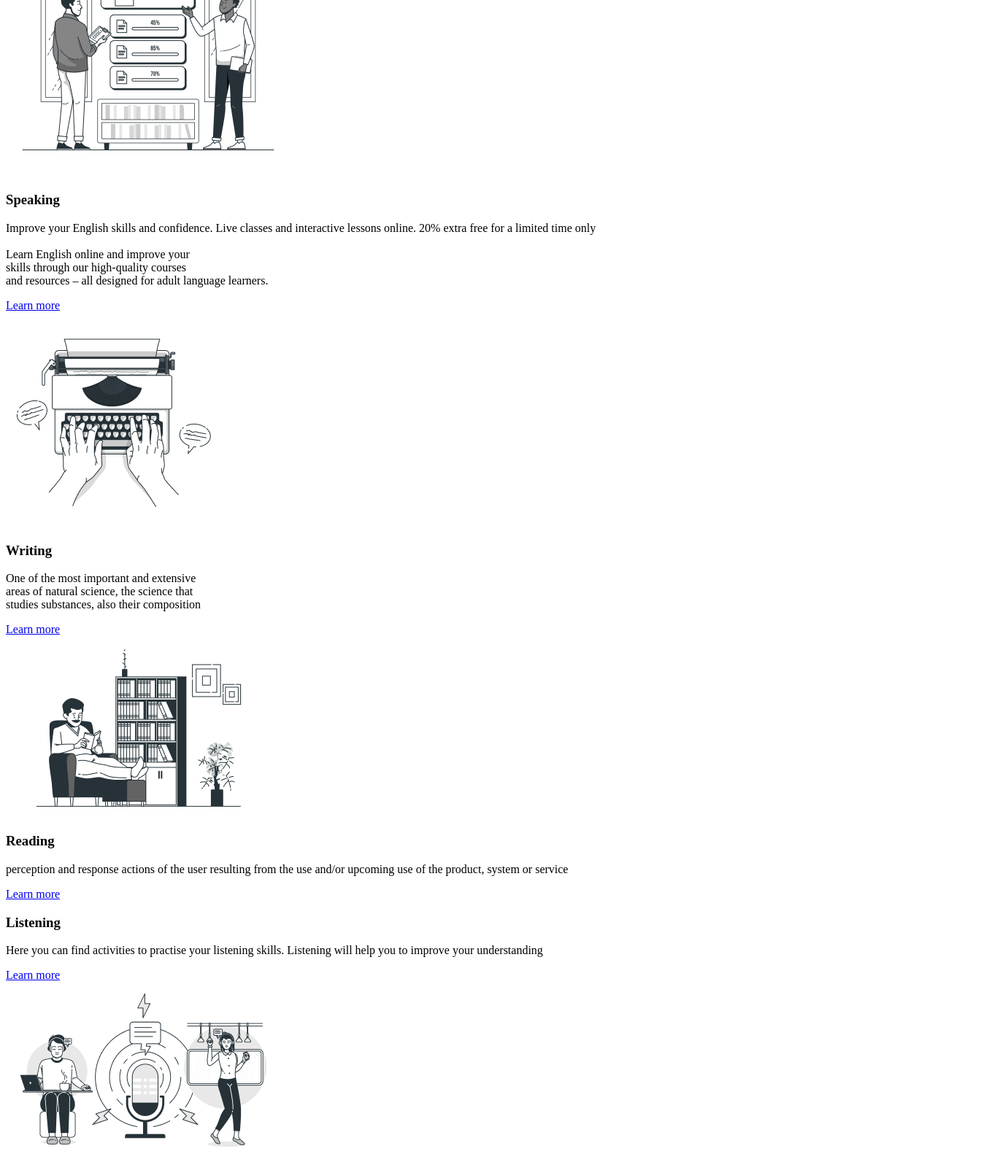
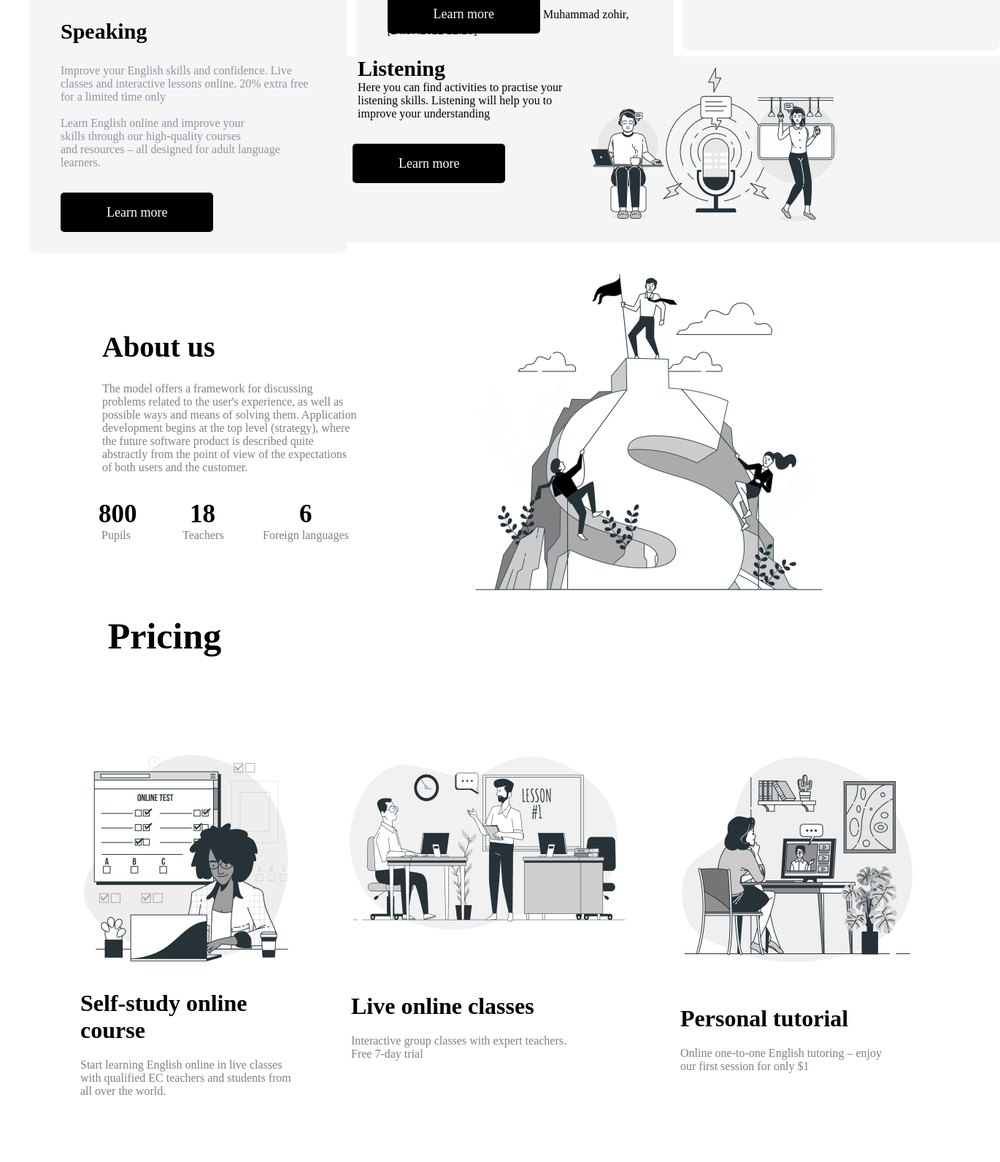
Before and after one commit to bekhruzbek7837/bexruz2003, a plain HTML site: page index.html in a window 1280 px wide. Shown: the part 1207-2800 px from the top of the page at 73% size, 1370 px wide, since content can reach past the window. After the commit the page ends 2712 px from the top, so only its background shows below. Drawn offline with Linux system fonts and the light colour scheme.

Commit message:
finished

```diff
--- a/index.html
+++ b/index.html
@@ -1,3 +1,4 @@
+Muhammad zohir, [24.07.2022 22:28]
 <!DOCTYPE html>
 <html lang="en">
 
@@ -36,7 +37,7 @@
                             <a href="#">Contacts</a>
                         </li>
                     </ul>
-                    <div class="bot">
+                    <div class="btn">
                         <a href="#">Let's talk</a>
 
                     </div>
@@ -47,11 +48,11 @@
 
             </div>
             </header>
-            <div class="feel">
-                <div class="felt">
+            <div class="glavni">
+                <div class="center">
                     <img src="./imgs/Learning languages-bro 1.png" alt="">
                 </div>
-                <div class="too">
+                <div class="text">
                     <h1>Learn
                         Any Foreign
                         Language</h1>
@@ -59,7 +60,7 @@
                         each student, you will be able to make your
                         first sketch after the first lesson.</h2>
 
-                    <div class="being">
+                    <div class="btn2">
                         <a href="#">Get started</a>
                     </div>
 
@@ -68,13 +69,13 @@
 
             <section>
                 <div class="container">
-                    <div class="rock">
-                        <div class="pop">
+                    <div class="box3">
+                        <div class="box3-title">
                             <h2>Skills</h2>
                         </div>
-                        <div class="skirt">
+                        <div class="hero">
                             <div class="box4">
-                                <div class="speak">
+                                <div class="speaking-box">
                                     <img src="./imgs/Shared goals-bro 1.png" alt="">
                                     <h3>Speaking</h3>
                                     <p>Improve your English skills and confidence.
@@ -85,44 +86,45 @@
                                         skills through our high-quality courses <br>
                                         and resources – all designed for adult language learners.
                                     </p>
-                                    <div class="speaking">
+                                    <div class="speaking-button">
                                         <a href="#">Learn more</a>
                                     </div>
                                 </div>
                             </div>
-                            <div class="has">
-                                <div class="write">
+                            <div class="box5">
+                                <div class="writing-box">
                                     <img src="./imgs/Typewriter-bro 1.png" alt="">
                                     <h3>Writing</h3>
                                     <p>One of the most important and extensive <br>
                                         areas of natural science, the science that <br>
                                         studies substances, also their composition </p>
-                                    <div class="Writing">
+                                    <div class="writing-button">
                                         <a href="#">Learn more</a>
-                                    </div>
+                                        Muhammad zohir, [24.07.2022 22:28]
+</div>
                                 </div>
                             </div>
-                            <div class="make">
-                                <div class="read">
+                            <div class="box6">
+                                <div class="reading-box">
                                     <img src="./imgs/House bookshelves-bro 1.png" alt="">
                                     <h3>Reading</h3>
                                     <p>perception and response actions of the user
                                         resulting from the use and/or upcoming use
                                         of the product, system or service</p>
-                                    <div class="Reading">
+                                    <div class="reading-button">
                                         <a href="#">Learn more</a>
                                     </div>
                                 </div>
                             </div>
                         </div>
-                        <div class="gone">
-                            <div class="listen">
-                                <div class="listening">
+                        <div class="box7">
+                            <div class="listening-box">
+                                <div class="listening-teext">
                                     <h3>Listening</h3>
                                     <p>Here you can find activities to practise
                                         your listening skills. Listening will help you
                                         to improve your understanding </p>
-                                    <div class="listens">
+                                    <div class="listening-button">
                                         <a href="#">Learn more</a>
                                     </div>
                                 </div>
@@ -135,26 +137,26 @@
                 </div>
             </section>
 
-            <div class="danger">
-                <div class="danger1">
+            <div class="font">
+                <div class="font-text">
                     <h1>About us</h1>
                 </div>
-                <div class="danger-p">
+                <div class="font-p">
                     The model offers a framework for discussing problems related to the user's experience, as well as
                     possible ways and means of solving them. Application development begins at the top level (strategy),
                     where the future software product is described quite abstractly from the point of view of the
                     expectations of both users and the customer.
                 </div>
                 <div class="all">
-                    <div class="done">
+                    <div class="font-son">
                     <p>800</p>
                     <span>Pupils</span>
                 </div>
-                <div class="danger2">
+                <div class="font-son-2">
                     <p>18</p>
                     <span>Teachers</span>
                 </div>
-                <div class="danger3">
+                <div class="font-son-3">
                     <p>6</p>
                     <span>Foreign languages</span>
                 </div>
@@ -162,10 +164,10 @@
 
 
             </div>
-            <div class="alohida-rasm">
+            <div class="another-img">
                 <img src="./imgs/Business competition-bro 1.png" alt="">
             </div>
-            <div class="opwiy-2">
+            <div class="all-2">
                  <div class="pricing">
                 <div class="precing">
                     <h1 style="text-align: center;">Pricing</h1>
@@ -188,7 +190,9 @@
                     <img src="./imgs/Lesson-bro 1.png" alt="">
                     <h1>Live online classes</h1>
                     <p>Interactive group
-                        classes with expert
+
+
+classes with expert
                         teachers. Free 7-day trial</p>
                 </div>
             </div>
--- a/style.css
+++ b/style.css
@@ -0,0 +1,322 @@
+*{
+    margin: 0;
+    padding: 0;
+    box-sizing: border-box;
+
+}
+.container{
+    width: 1200px;
+    margin: 0 auto;
+
+
+}
+.britlex{
+    width: 106px;
+    height: 34px;
+    margin-left: 129px;
+    margin-top: 57px;
+
+    font-family: 'Poppins';
+    font-style: normal;
+    font-weight: 400;
+    font-size: 36px;
+    line-height: 54px;
+    /* identical to box height */
+    color: #000000;
+    }
+    .links > ul > li > a{
+        text-decoration: none;
+        font-weight: 50px;
+        font-size: 16px;
+        line-height: 30px;
+         color:#263238 ;
+
+    }
+    .links >ul > li{
+        padding: 45px;
+    }
+    .links >  ul{
+        display: flex;
+        margin-left: 350px;
+        margin-top: -75px;
+    }
+    .btn > a{
+    border: solid 1px;
+    padding: 15px 40px;
+    margin-top: -50px;
+    margin-left: 1100px;
+
+}
+.nav{
+    position: fixed;
+    background: white;
+
+}
+.btn{
+    margin-top: -65px;
+    text-decoration: none;
+}
+.center > img{
+    width: 651px;
+    height: 650px;
+    margin-left: 616px;
+    margin-top: 50px;
+}
+.text > h1{
+   margin-top: -550px;
+   width: 400px;
+   margin-left: 120px;
+   font-size: 60px;
+
+}
+.text > h2{
+    width: 432px;
+    font-size: 21px;
+    margin-left: 120px;
+
+}
+
+.btn2 > a{
+    text-decoration: none;
+    border: solid 1px;
+    padding: 15px 40px;
+    margin-left: 100px;
+    background-color: black;
+    color: white;
+    border-radius: 20px;
+    font-size: 60px;
+}
+.btn2{
+    margin-top: 50px;
+}
+
+
+
+.box3{
+    width: 1330px;
+    margin: 0 auto;
+}
+.hero{
+    display: flex;
+    justify-content: space-between;
+}
+.box3-title{
+    margin-left: 500px;
+    font-size: 48px;
+    font-weight: 600;
+    line-height: 80px;
+}
+.speaking-box, .writing-box, .reading-box{
+    width: 435px;
+    background: rgba(245, 245, 245, 1);
+    border-radius: 10px;
+    margin-top: 96px;
+}
+.reading-box{
+    height: 531px;
+}
+.speaking-box > img{
+    margin-top: 35px;
+    margin-left: 23px;
+}
+.speaking-box > h3{
+    margin-top: 40px;
+    margin-left: 43px;
+    font-size: 30px;
+    font-weight: 600;
+    line-height: 80px;
+}
+.speaking-box > p, .writing-box > p{
+    width: 347px;
+    font-size: 16px;
+    margin-left: 43px;
+    margin-top: 5px;
+    color: #8F95A5;
+}
+.speaking-button{
+    margin-top: 46px;
+    margin-left: 43px;
+    padding-bottom: 42px;
+}
+.speaking-button > a{
+    text-decoration: none;
+    padding: 17px 63px;
+    background: black;
+    border-radius: 5px;
+    color: #fff;
+    font-size: 18px;
+    line-height: 27px;
+}
+.writing-box > img{
+    margin-left: 122px;
+}
+.writing-box > h3{
+    margin-left: 43px;
+    font-size: 30px;
+    font-weight: 600;
+    line-height: 80px;
+}
+.writing-button,.listening-button{
+    margin-top: 46px;
+    margin-left: 43px;
+    padding-bottom: 36px;
+}
+.writing-button > a, .reading-button > a,.listening-button > a{
+    text-decoration: none;
+    padding: 17px 63px;
+    background: black;
+    border-radius: 5px;
+    color: #fff;
+    font-size: 18px;
+    line-height: 27px;
+}
+.listening-teext > h3{
+    font-size: 30px;
+    margin-left: 50px;
+}
+.listening-teext > p{
+width: 300px;
+margin-left: 50px;
+}
+.listening-box{
+display: flex;
+background-color: #f5f5f5;
+margin-left: 400px;
+margin-top: -270px;
+}
+.box5{
+    margin-top: -10px;
+}
+.font-text{
+    margin-top: 50px;
+    margin-left: 100px;
+    font-size: 20px;
+}
+.font-p{
+    width: 350px;
+    margin-left: 100px;
+    margin-top: 25px;
+    color: grey;
+}
+.font-son > p{
+  font-weight: 600;
+  font-size: 35px;
+  margin-left: 95px;
+  margin-top: 10px;
+
+}
+.font-son > span{
+    color: grey;
+    margin-left: 99px;
+}
+
+.font-son-2 > p{
+    font-weight: 600;
+    font-size: 35px;
+    margin-left: 220px;
+    margin-top: -58px;
+  }
+  .font-son-2 > span{
+      color: grey;
+      margin-left: 210px;
+  }
+
+  .font-son-3 > p{
+    font-weight: 600;
+    font-size: 35px;
+    margin-left: 370px;
+    margin-top: -58px;
+  }
+  .font-son-3 > span{
+    color: grey;
+    margin-left: 320px;
+}
+.font-rasm{
+ width: -1000px;
+  margin-left: 700px;
+  margin-top: -300px;
+}
+.all{
+  margin-top: 35px;
+}
+.font{
+  margin-top: 120px;
+}
+.another-img{
+  width: 500px;
+  height: 500px;
+  margin-left: 600px;
+  margin-top: -400px;
+}
+.precing{
+  text-align: center;
+  font-size: 25px;
+}
+.pricing-1 > img{
+  margin-top: 70px;
+  margin-left: 60px;
+}
+.pricing-1 > h1{
+  margin-left: 70px;
+  margin-top: 25px;
+}
+.pricing-1 > p{
+  width: 300px;
+  margin-top: 20px;
+  margin-left: 70px;
+  color: grey;
+}
+
+
+
+
+
+
+.pricing-2 > img{
+  margin-top: 70px;
+  margin-left: 60px;
+}
+.pricing-2 > h1{
+  margin-left: 70px;
+  margin-top: 65px;
+}
+.pricing-2 > p{
+  width: 300px;
+  margin-top: 20px;
+  margin-left: 70px;
+  color: grey;
+}
+
+
+
+
+
+.pricing-3 > img{
+  margin-top: 70px;
+  margin-left: 60px;
+}
+.pricing-3 > h1{
+  margin-left: 70px;
+  margin-top: 25px;
+}
+.pricing-3 > p{
+  width: 300px;
+  margin-top: 20px;
+  margin-left: 70px;
+  color: grey;
+}
+.all-2{
+  display: flex;
+}
+.pricing-3,
+.pricing-2,
+.pricing-1{
+  margin-top: 50px;
+}
+
+
+
+
+.header{
+  background: grey;
+}
```
